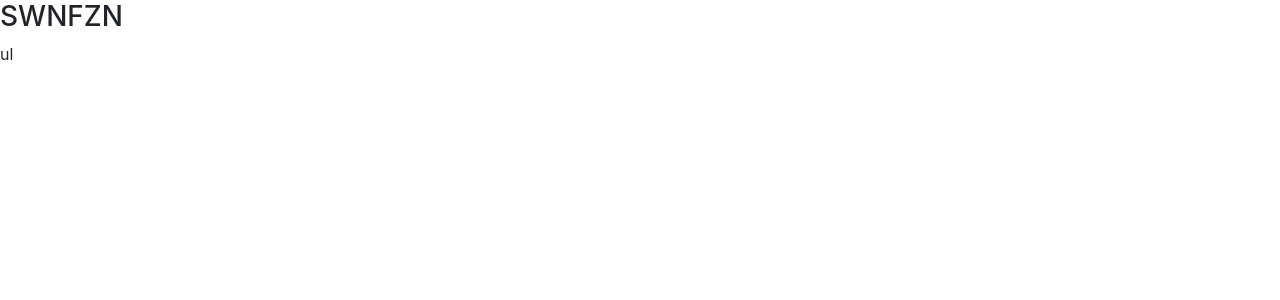
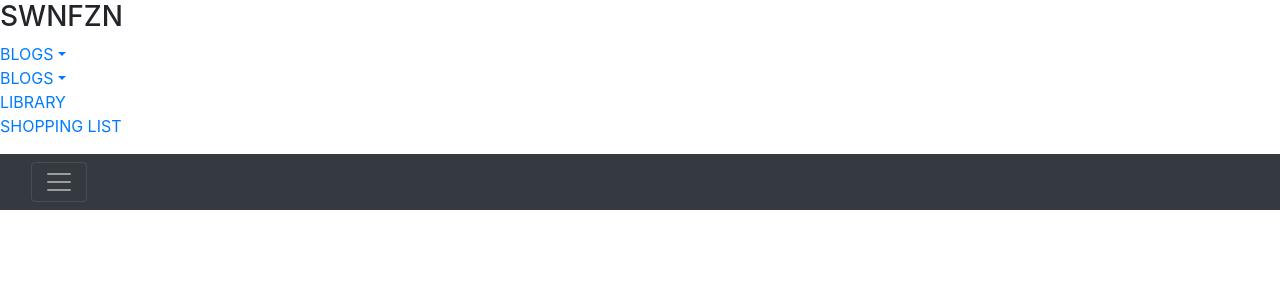
Before and after one commit to ltidin/SWNFZN, an Angular app: page / in a window 1280 px wide. Shown: the top 300 px of the page. Built offline with nearby package versions, Linux system fonts and the light colour scheme.

Commit message:
Added basic html markup

```diff
--- a/src/app/navbar/navbar.component.html
+++ b/src/app/navbar/navbar.component.html
@@ -1,10 +1,57 @@
-<div class="wrapper">
-  <nav class="sidebar">
+<div class="navigation-wrapper">
+  <nav id="sidebar">
     <div class="sidebar-header">
       <h3>SWNFZN</h3>
     </div>
 
-    ul
+    <ul class="list-unstyled components">
+      <li class="active">
+        <a href="#blogSubmenu" data-toggle="collapse" aria-expanded="true" class="dropdown-toggle">BLOGS</a>
+        <ul class="collapse list-unstyled" id="blogSubmenu">
+          <li>
+            <a href="#">First blog</a>
+          </li>
+          <li>
+            <a href="#">Second blog</a>
+          </li>
+          <li>
+            <a href="#">Third blog</a>
+          </li>
+        </ul>
+      </li>
 
+      <li>
+        <a href="#bookSubmenu" data-toggle="collapse" aria-expanded="false" class="dropdown-toggle">BLOGS</a>
+        <ul class="collapse list-unstyled" id="bookSubmenu">
+          <li>
+            <a href="#">First book</a>
+          </li>
+          <li>
+            <a href="#">Second book</a>
+          </li>
+          <li><a href="#">Third book</a></li>
+        </ul>
+      </li>
+
+      <li>
+        <a href="#">LIBRARY</a>
+      </li>
+
+      <li>
+        <a href="#">SHOPPING LIST</a>
+      </li>
+
+    </ul>
+  </nav>
+
+<div id="main-navbar">
+  <nav class="navbar navbar-dark bg-dark">
+    <div class="container-fluid">
+      <button type="button" id="sidebarCollapse" class="navbar-toggler">
+        <span class="navbar-toggler-icon"></span>
+      </button>
+    </div>
   </nav>
 </div>
+
+</div>
--- a/src/app/navbar/navbar.component.ts
+++ b/src/app/navbar/navbar.component.ts
@@ -11,10 +11,4 @@ export class NavbarComponent implements OnInit {
 
   ngOnInit() {
   }
-
-  navbarOpen = false;
-
-  toggleNavbar() {
-    this.navbarOpen = !this.navbarOpen;
-  }
 }
```
